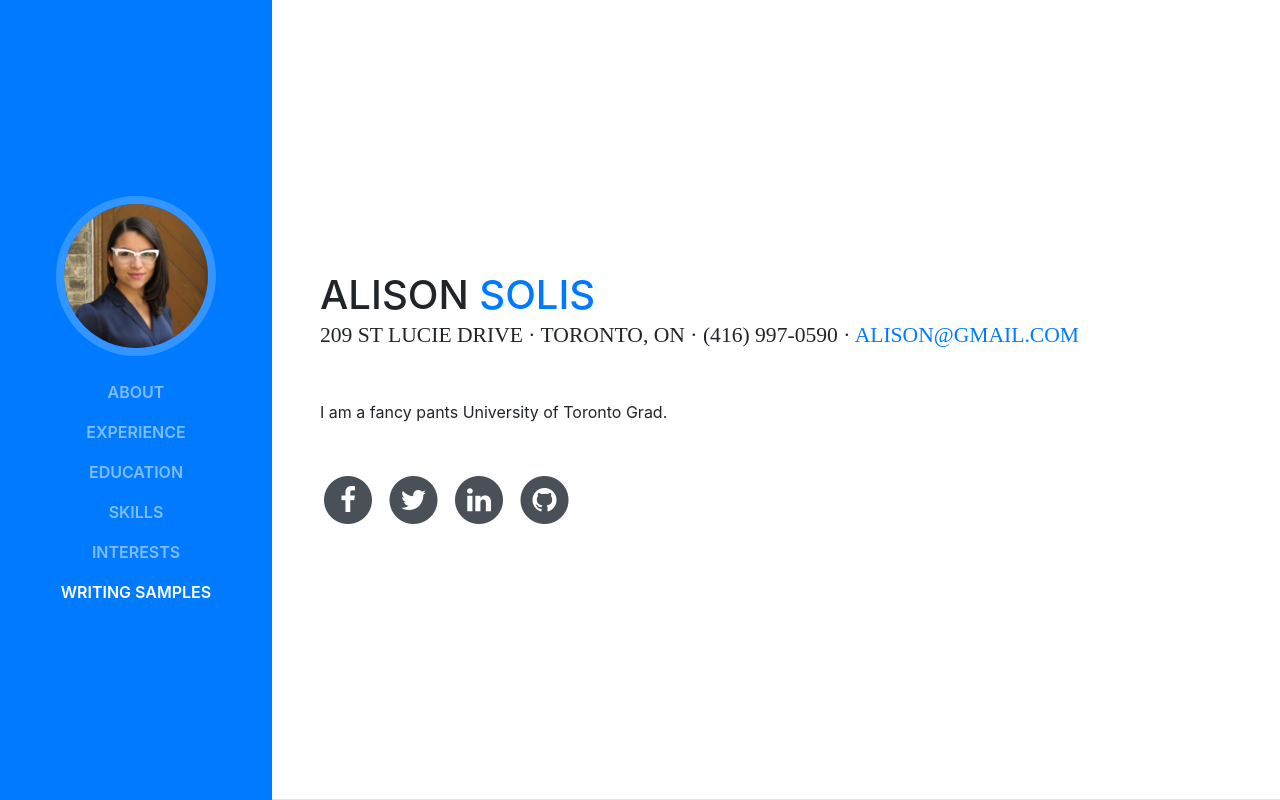
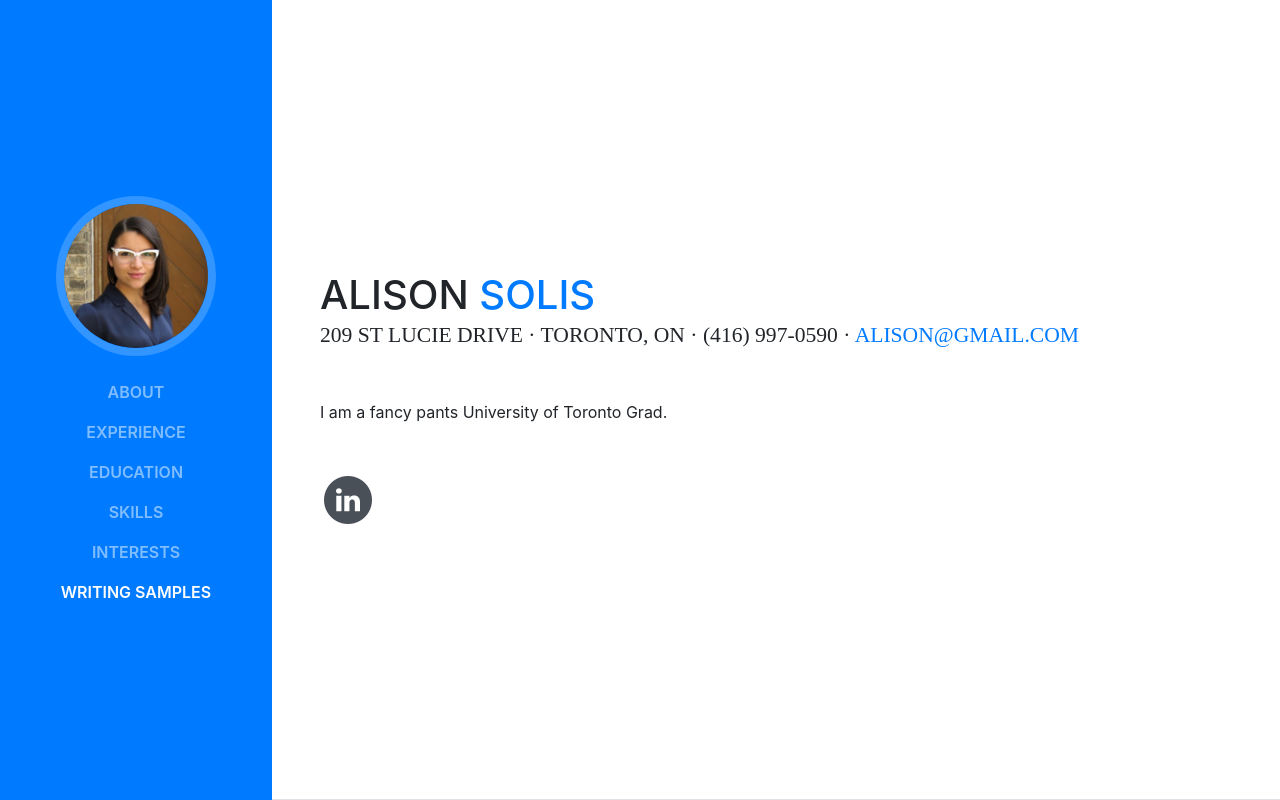
Before and after one commit to pvelasqu/pvelasqu.github.io, a website with bundled scripts: page index.html in a window 1280 px wide. Shown: the top 800 px of the page. Built offline with nearby package versions, Linux system fonts and the light colour scheme; a web font is replaced by a local one.

```diff
--- a/index.html
+++ b/index.html
@@ -100,31 +100,7 @@
               <a href="#">
                 <span class="fa-stack fa-lg">
                   <i class="fa fa-circle fa-stack-2x"></i>
-                  <i class="fa fa-facebook fa-stack-1x fa-inverse"></i>
-                </span>
-              </a>
-            </li>
-            <li class="list-inline-item">
-              <a href="#">
-                <span class="fa-stack fa-lg">
-                  <i class="fa fa-circle fa-stack-2x"></i>
-                  <i class="fa fa-twitter fa-stack-1x fa-inverse"></i>
-                </span>
-              </a>
-            </li>
-            <li class="list-inline-item">
-              <a href="#">
-                <span class="fa-stack fa-lg">
-                  <i class="fa fa-circle fa-stack-2x"></i>
                   <i class="fa fa-linkedin fa-stack-1x fa-inverse"></i>
-                </span>
-              </a>
-            </li>
-            <li class="list-inline-item">
-              <a href="#">
-                <span class="fa-stack fa-lg">
-                  <i class="fa fa-circle fa-stack-2x"></i>
-                  <i class="fa fa-github fa-stack-1x fa-inverse"></i>
                 </span>
               </a>
             </li>
```
